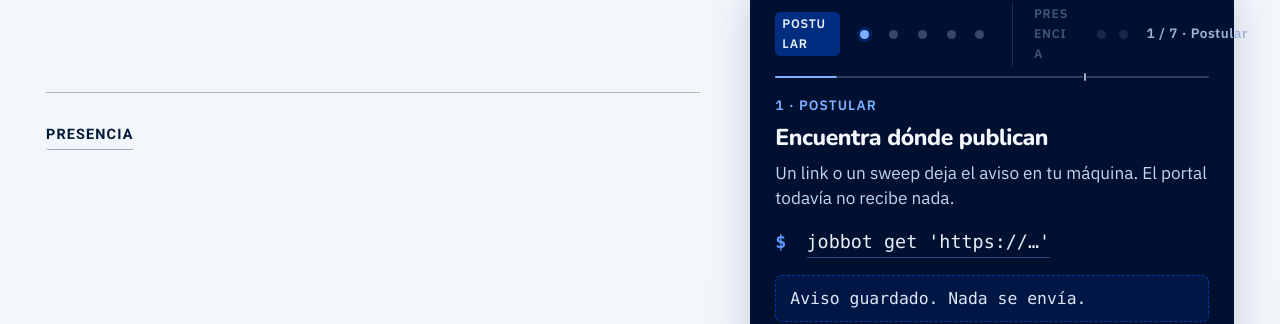
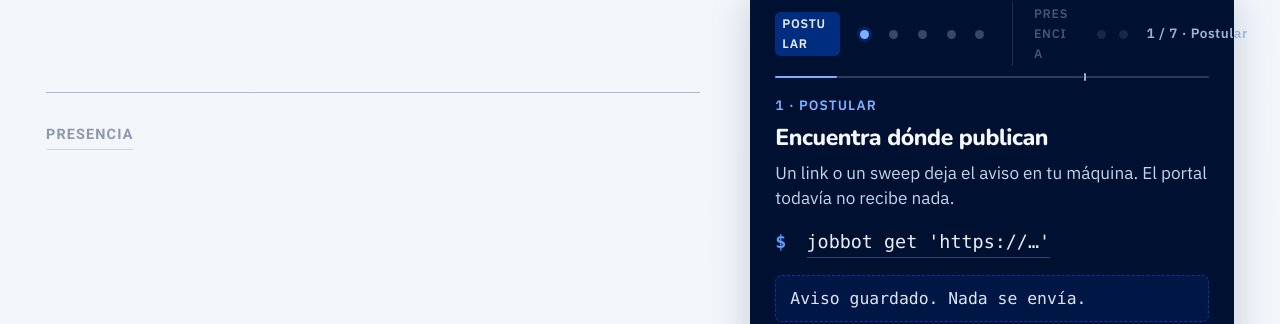
Before and after one commit to ljofreflor/jobbot, an MkDocs documentation site: the page built from docs/index.md, in a window 1280 px wide and 900 px high, scrolled down 4190 px. Shown: the part 132-456 px from the top of the window. Built offline with MkDocs 1.6.1 and Material for MkDocs 9.7.7, drawn with Linux system fonts in a browser that asks for light colours; comment, search, counter and statistics services are not loaded.

Commit message:
docs(landing): dim inactive chapter split links like the lede
Non-current Postular/Presencia (Apply/Presence) cuts in the story list
drop to opacity 0.42 with hover/focus restore; reduced-motion keeps
both full, matching lede loop names and pin chapters.

Co-authored-by: Leonardo Andes Jofre Flor <leonardo.jofre+csld1@consalud.cl>

```diff
--- a/docs/stylesheets/landing.css
+++ b/docs/stylesheets/landing.css
@@ -1383,6 +1383,17 @@ a.jb-scrolly__split-link--presence:focus-visible {
 a.jb-scrolly__split-link--presence[aria-current="true"] {
   background: rgba(0, 24, 56, 0.1);
   border-bottom-color: var(--jb-navy);
+}
+
+/* Soften the other chapter cut — same 0.42 as lede loop names and pin chapters. */
+a.jb-scrolly__split-link:not([aria-current="true"]) {
+  opacity: 0.42;
+  transition: opacity 0.2s ease;
+}
+
+a.jb-scrolly__split-link:not([aria-current="true"]):hover,
+a.jb-scrolly__split-link:not([aria-current="true"]):focus-visible {
+  opacity: 1;
 }
 
 .jb-scrolly__kicker {
@@ -2173,7 +2184,8 @@ a.jb-scrolly__stage-cmd-link:focus-visible {
     opacity: 1;
   }
 
-  a.jb-scrolly__lede-loop:not([aria-current="true"]) {
+  a.jb-scrolly__lede-loop:not([aria-current="true"]),
+  a.jb-scrolly__split-link:not([aria-current="true"]) {
     opacity: 1;
     transition: none;
   }
```
